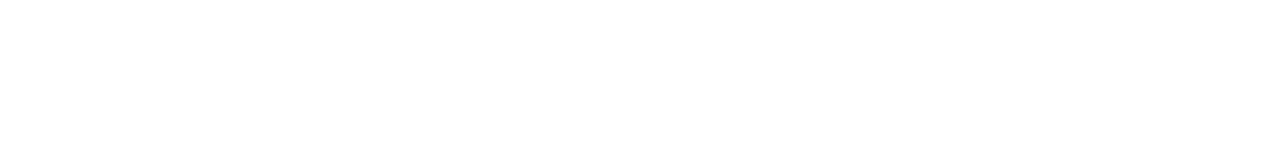
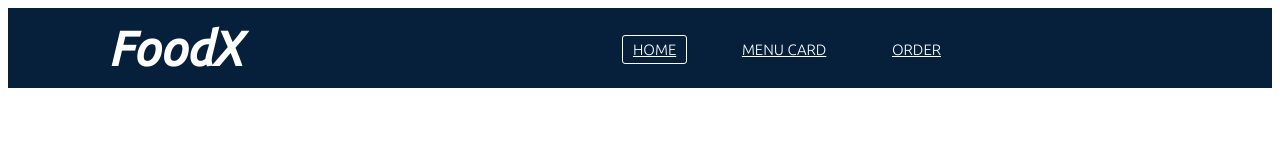
Before and after one commit to Tonmoy-Muzumder/FoodX, a plain HTML site: page index.html in a window 1280 px wide. Drawn offline with Linux system fonts and the light colour scheme.

Commit message:
font add,header add

```diff
--- a/index.css
+++ b/index.css
@@ -0,0 +1,38 @@
+body{
+    font-family: 'Ubuntu', sans-serif;
+}
+nav{
+    height: 5%;
+    width: 100%;
+    background: #06203b;
+}
+label.logo{
+    font-size: 300%;
+    font-style: italic;
+    font-weight: bold;
+    color: white;
+    padding: 0px 100px;
+    line-height: 80px;
+}
+ nav ul{
+     float: right;
+     margin-right: 300px;
+ }
+ ul li{
+     display: inline-block;
+     margin: 0 20px;
+     line-height: 50px;
+ }
+ nav a{
+     color: white;
+     font-size: 15px;
+     border: 1px solid transparent;
+     padding: 5px 10px;
+     border-radius: 3px;
+
+ }
+
+a.activate-hover,a:hover{
+    border: 1px solid rgb(255, 255, 255);
+    transform: .2s;
+}
--- a/index.html
+++ b/index.html
@@ -5,8 +5,26 @@
     <meta http-equiv="X-UA-Compatible" content="IE=edge">
     <meta name="viewport" content="width=device-width, initial-scale=1.0">
     <title>foodx</title>
+
+    <link rel="preconnect" href="https://fonts.googleapis.com">
+    <link rel="preconnect" href="https://fonts.gstatic.com" crossorigin>
+    <link href="https://fonts.googleapis.com/css2?family=Ubuntu:ital,wght@0,300;1,400&display=swap" rel="stylesheet">
+
+    <link rel="stylesheet" href="index.css">
+
 </head>
 <body>
 
+    <nav>
+        <label class="logo">FoodX</label>
+        <ul>
+
+            <li><a class="activate-hover" href="menu">HOME</a></li>
+            <li><a href="menu">MENU CARD</a></li>
+            <li><a href="menu">ORDER</a></li>
+
+            </ul>
+    </nav>
+
 </body>
 </html>
```
